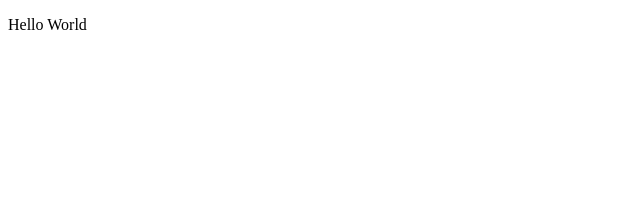
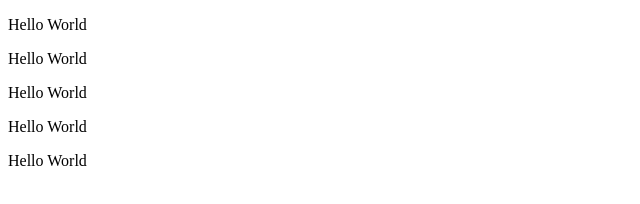
Before and after one commit to 0100001101100111/cs50, a plain HTML site: page hello.html in a window 1280 px wide. Shown: the whole page, without its empty margins (0-640 px from the left). Drawn offline with Linux system fonts and the light colour scheme.

Commit message:
Update hello.html

```diff
--- a/hello.html
+++ b/hello.html
@@ -5,5 +5,9 @@
 </head>
 <body>
 	<p>Hello World</p>
+	<p>Hello World</p>
+	<p>Hello World</p>
+	<p>Hello World</p>
+	<p>Hello World</p>
 </body>
 </html>
```
